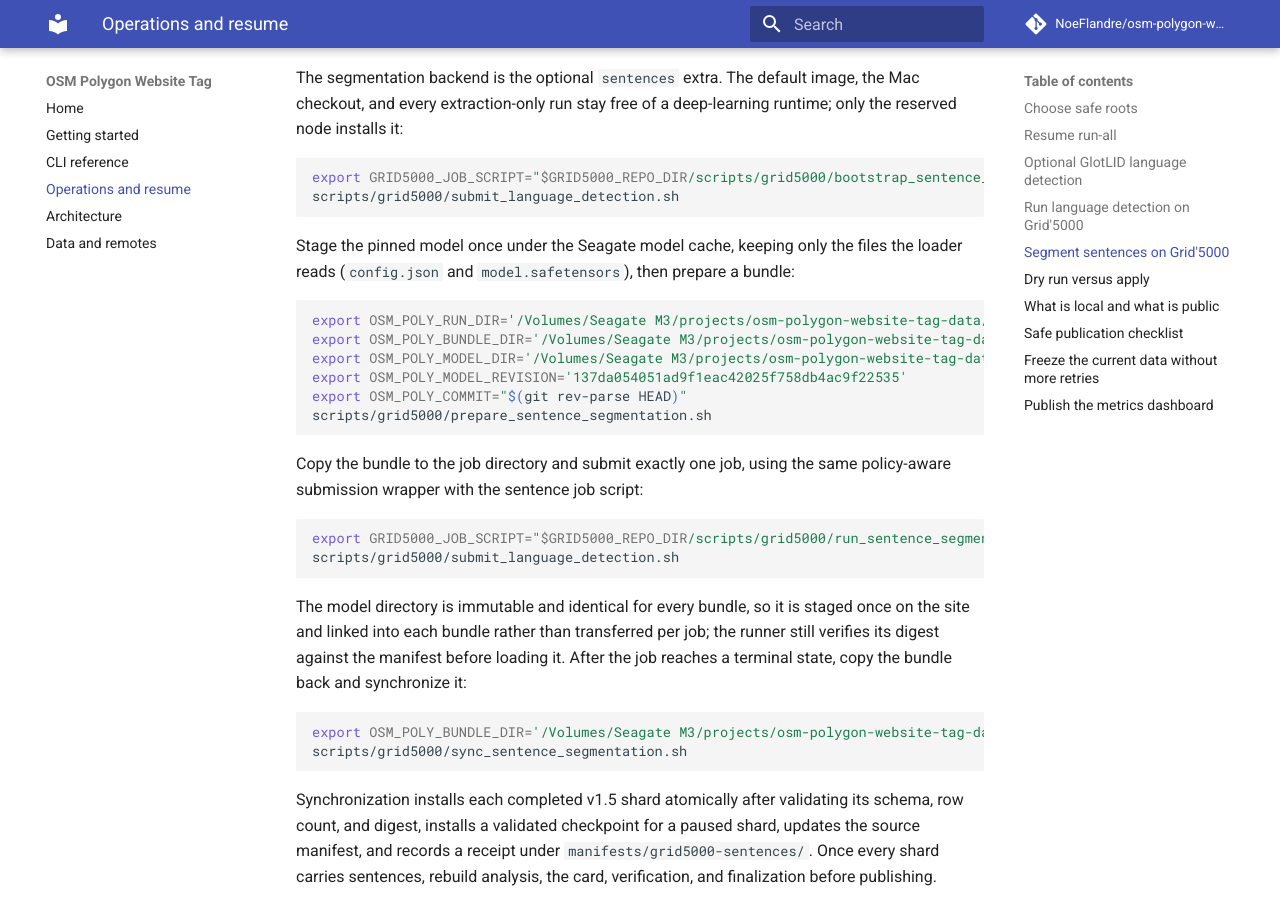
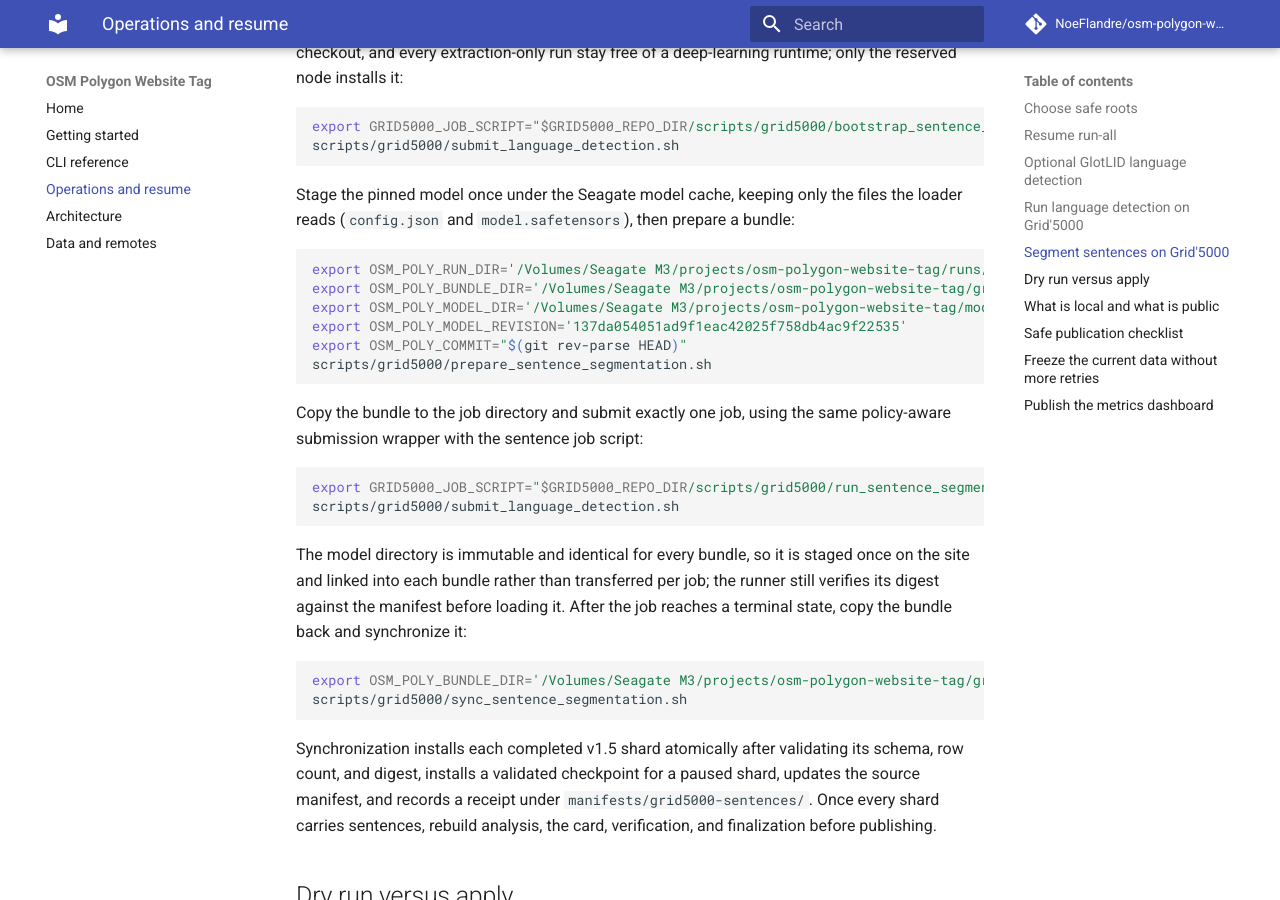
Before and after one commit to NoeFlandre/osm-polygon-website-tag, an MkDocs documentation site: the page built from docs/operations.md, in a window 1280 px wide and 900 px high, scrolled down 4299 px. Built offline with MkDocs 1.6.1 and Material for MkDocs 9.7.7, drawn with Linux system fonts in a browser that asks for light colours; comment, search, counter and statistics services are not loaded; some of the changed text lies outside the part shown.

Commit message:
refactor(runtime): keep the project in one directory on the volume
The checkout lived on the internal disk while generated data was split across
a canonical root and a legacy `-data` root. Everything now sits under one
Seagate project directory -- the checkout in `repo/` beside `runs/`, `models/`
and the Grid'5000 bundles -- so the second approved root is gone and a path
outside the project is a mistake rather than an older layout.

Co-Authored-By: Claude Opus 5 <noreply@anthropic.com>

````diff
--- a/docs/operations.md
+++ b/docs/operations.md
@@ -103,11 +103,9 @@ download GlotLID or write production data.
 
 ## Run language detection on Grid'5000
 
-Paths below use the canonical data root. Runs created before the storage-root
-change stay under the approved legacy root
-`/Volumes/Seagate M3/projects/osm-polygon-website-tag-data/`; the published
-`geofabrik-website-v1-glotlid-v1` run, its GlotLID cache, and its Grid'5000
-bundles live there. Substitute that root when resuming or inspecting it.
+Everything lives under one project directory on the Seagate volume: the
+checkout in `repo/` beside `runs/`, `models/`, and the Grid'5000 bundle
+directories it produces.
 
 The repository includes wrappers in `scripts/grid5000/` for short, resumable
 jobs. They follow the Grid'5000 usage policy: the frontend is used only for
@@ -217,9 +215,9 @@ files the loader reads (`config.json` and `model.safetensors`), then prepare a
 bundle:
 
 ```bash
-export OSM_POLY_RUN_DIR='/Volumes/Seagate M3/projects/osm-polygon-website-tag-data/runs/<run-id>'
-export OSM_POLY_BUNDLE_DIR='/Volumes/Seagate M3/projects/osm-polygon-website-tag-data/grid5000-sentences/<bundle-id>'
-export OSM_POLY_MODEL_DIR='/Volumes/Seagate M3/projects/osm-polygon-website-tag-data/models/sat/sat-3l-sm-min'
+export OSM_POLY_RUN_DIR='/Volumes/Seagate M3/projects/osm-polygon-website-tag/runs/<run-id>'
+export OSM_POLY_BUNDLE_DIR='/Volumes/Seagate M3/projects/osm-polygon-website-tag/grid5000-sentences/<bundle-id>'
+export OSM_POLY_MODEL_DIR='/Volumes/Seagate M3/projects/osm-polygon-website-tag/models/sat/sat-3l-sm-min'
 export OSM_POLY_MODEL_REVISION='137da054051ad9f1eac42025f758db4ac9f22535'
 export OSM_POLY_COMMIT="$(git rev-parse HEAD)"
 scripts/grid5000/prepare_sentence_segmentation.sh
@@ -240,7 +238,7 @@ it. After the job reaches a terminal state, copy the bundle back and
 synchronize it:
 
 ```bash
-export OSM_POLY_BUNDLE_DIR='/Volumes/Seagate M3/projects/osm-polygon-website-tag-data/grid5000-sentences/<bundle-id>'
+export OSM_POLY_BUNDLE_DIR='/Volumes/Seagate M3/projects/osm-polygon-website-tag/grid5000-sentences/<bundle-id>'
 scripts/grid5000/sync_sentence_segmentation.sh
 ```
 
````
Also changed, not shown: 2 other files.
